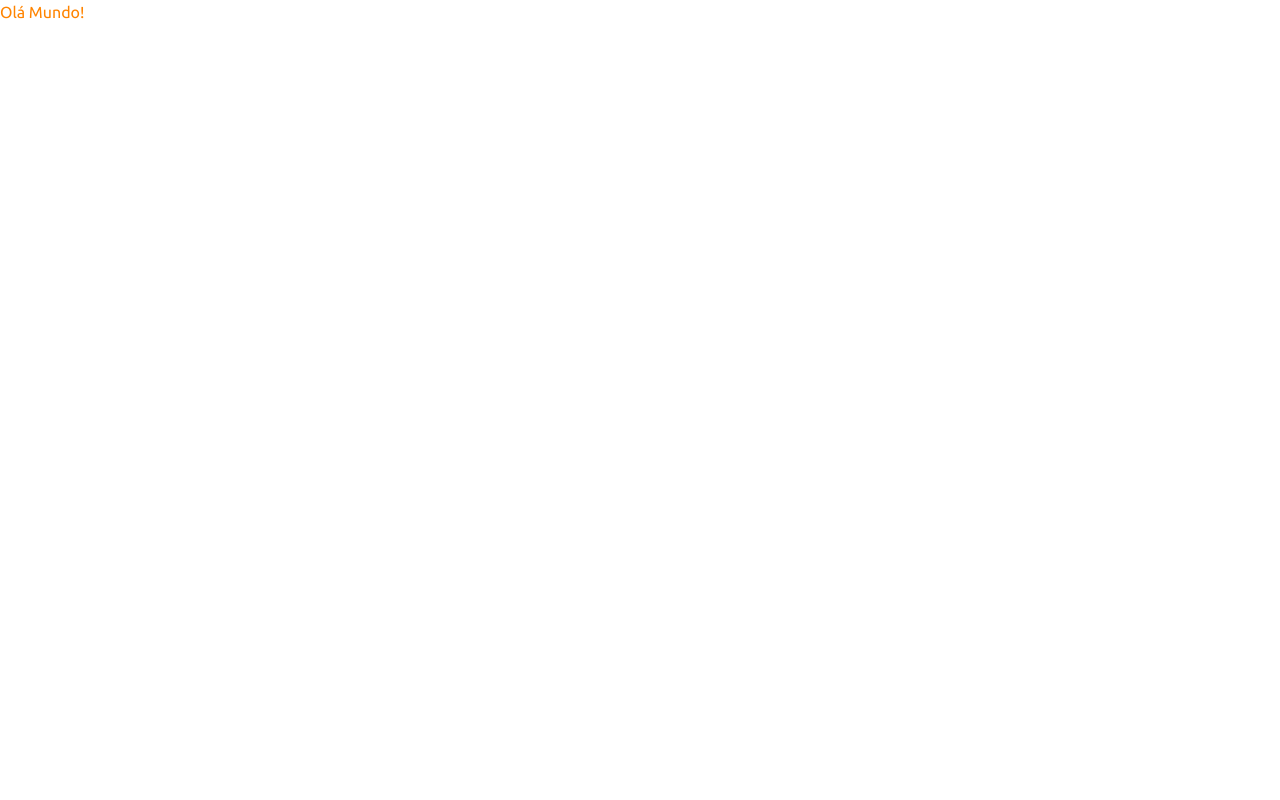
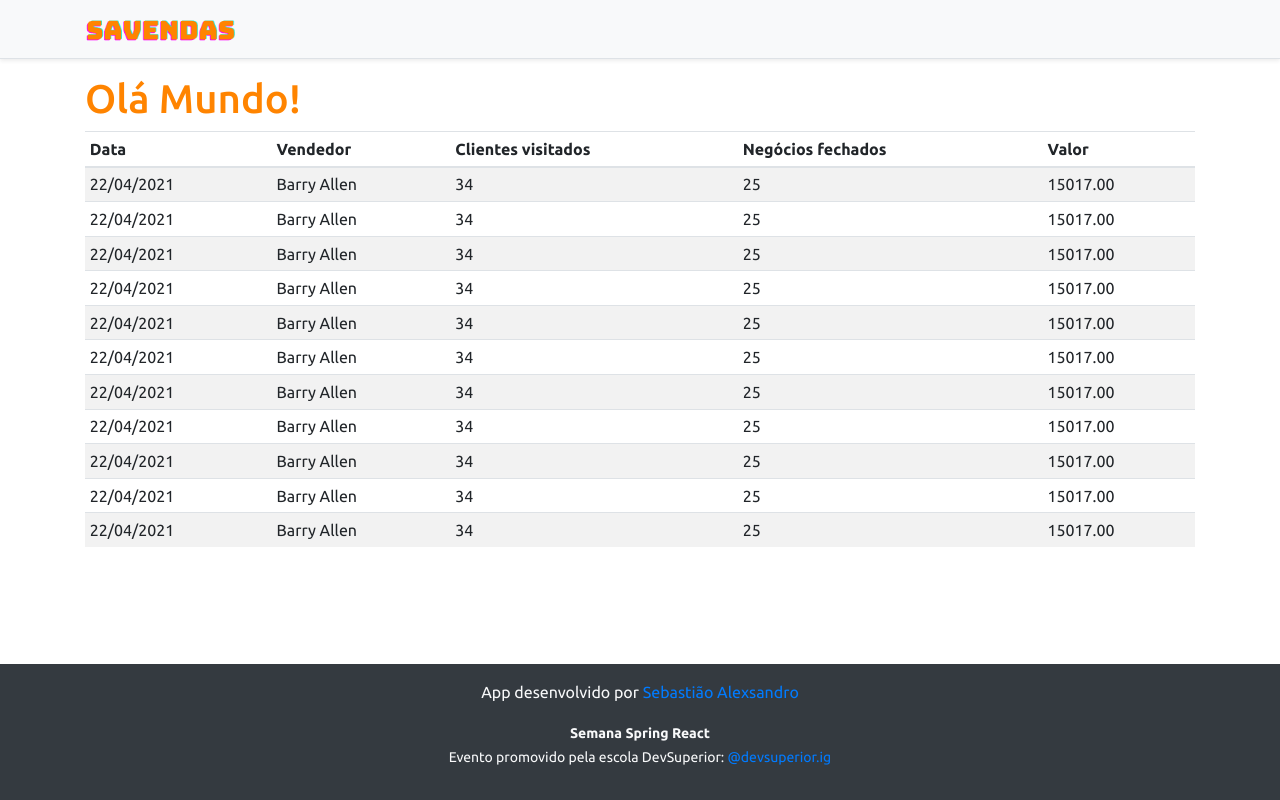
Before and after one commit to sealexsandro/ProjectVendas-sds3, a React (Create React App) app in the folder frontend/: page / in a window 1280 px wide. Built offline with nearby package versions, Linux system fonts and the light colour scheme.

Commit message:
Basic statics components

```diff
--- a/frontend/src/App.tsx
+++ b/frontend/src/App.tsx
@@ -1,7 +1,18 @@
+import DataTable from "components/DataTable";
+import Footer from "components/Footer";
+import NavBar from "components/NavBar";
 
 function App() {
   return (
-    <div className="text-primary">Olá Mundo!</div>
+    <>
+      <NavBar />
+      <div className="container">
+        <h1 className="text-primary">Olá Mundo!</h1>
+        <DataTable />
+      </div>
+
+      <Footer />
+    </>
   );
 }
 
--- /dev/null
+++ b/frontend/src/components/DataTable/index.tsx
@@ -0,0 +1,98 @@
+const DataTable = () => {
+  return (
+    <div className="table-responsive">
+      <table className="table table-striped table-sm">
+        <thead>
+          <tr>
+            <th>Data</th>
+            <th>Vendedor</th>
+            <th>Clientes visitados</th>
+            <th>Negócios fechados</th>
+            <th>Valor</th>
+          </tr>
+        </thead>
+        <tbody>
+          <tr>
+            <td>22/04/2021</td>
+            <td>Barry Allen</td>
+            <td>34</td>
+            <td>25</td>
+            <td>15017.00</td>
+          </tr>
+          <tr>
+            <td>22/04/2021</td>
+            <td>Barry Allen</td>
+            <td>34</td>
+            <td>25</td>
+            <td>15017.00</td>
+          </tr>
+          <tr>
+            <td>22/04/2021</td>
+            <td>Barry Allen</td>
+            <td>34</td>
+            <td>25</td>
+            <td>15017.00</td>
+          </tr>
+          <tr>
+            <td>22/04/2021</td>
+            <td>Barry Allen</td>
+            <td>34</td>
+            <td>25</td>
+            <td>15017.00</td>
+          </tr>
+          <tr>
+            <td>22/04/2021</td>
+            <td>Barry Allen</td>
+            <td>34</td>
+            <td>25</td>
+            <td>15017.00</td>
+          </tr>
+          <tr>
+            <td>22/04/2021</td>
+            <td>Barry Allen</td>
+            <td>34</td>
+            <td>25</td>
+            <td>15017.00</td>
+          </tr>
+          <tr>
+            <td>22/04/2021</td>
+            <td>Barry Allen</td>
+            <td>34</td>
+            <td>25</td>
+            <td>15017.00</td>
+          </tr>
+          <tr>
+            <td>22/04/2021</td>
+            <td>Barry Allen</td>
+            <td>34</td>
+            <td>25</td>
+            <td>15017.00</td>
+          </tr>
+          <tr>
+            <td>22/04/2021</td>
+            <td>Barry Allen</td>
+            <td>34</td>
+            <td>25</td>
+            <td>15017.00</td>
+          </tr>
+          <tr>
+            <td>22/04/2021</td>
+            <td>Barry Allen</td>
+            <td>34</td>
+            <td>25</td>
+            <td>15017.00</td>
+          </tr>
+          <tr>
+            <td>22/04/2021</td>
+            <td>Barry Allen</td>
+            <td>34</td>
+            <td>25</td>
+            <td>15017.00</td>
+          </tr>
+        </tbody>
+      </table>
+    </div>
+  );
+};
+
+export default DataTable;
--- /dev/null
+++ b/frontend/src/components/Footer/index.tsx
@@ -0,0 +1,34 @@
+const Footer = () => {
+  return (
+    <footer className="footer mt-auto py-3 bg-dark">
+      <div className="container">
+        <p className="text-light">
+          App desenvolvido por{" "}
+          <a
+            href="https://github.com/sealexsandro"
+            target="_blank"
+            rel="noreferrer"
+          >
+            Sebastião Alexsandro
+          </a>
+        </p>
+        <p className="text-light">
+          <small>
+            <strong>Semana Spring React</strong>
+            <br />
+            Evento promovido pela escola DevSuperior:{" "}
+            <a
+              href="https://instagram.com/devsuperior.ig"
+              target="_blank"
+              rel="noreferrer"
+            >
+              @devsuperior.ig
+            </a>
+          </small>
+        </p>
+      </div>
+    </footer>
+  );
+};
+
+export default Footer;
--- /dev/null
+++ b/frontend/src/components/NavBar/index.tsx
@@ -0,0 +1,14 @@
+import logo from 'assets/img/logo.png'
+const NavBar = () => {
+  return (
+    <div className="d-flex flex-column flex-md-row align-items-center p-3 px-md-4 mb-3 bg-light border-bottom shadow-sm">
+      <div className="container">
+        <nav className="my-2 my-md-0 mr-md-3">
+          <img src={logo} alt="DevSuperior" width="150" />
+        </nav>
+      </div>
+    </div>
+  );
+};
+
+export default NavBar;
```
Also changed, not shown: frontend/src/assets/img/logo.png (added).
